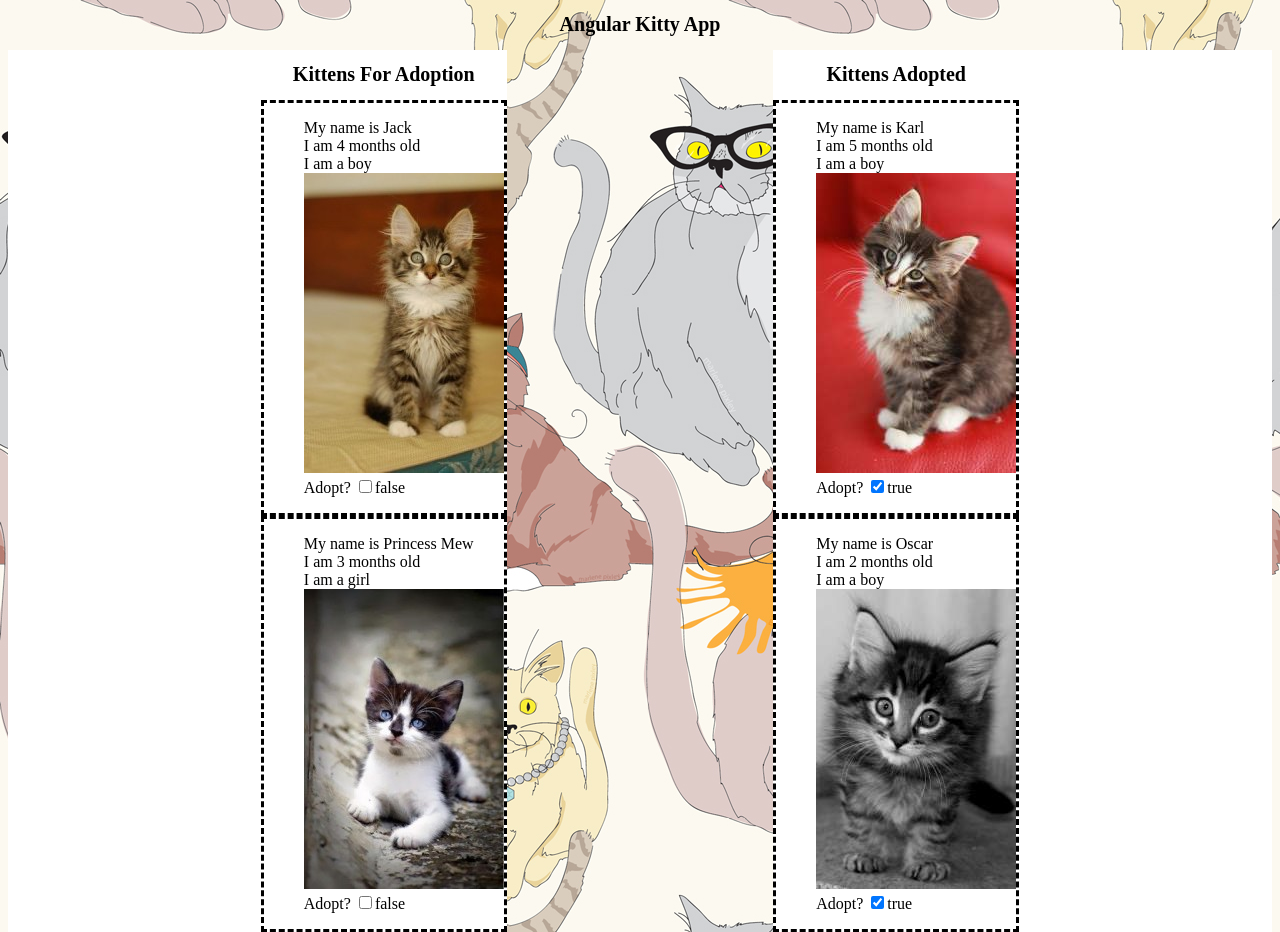
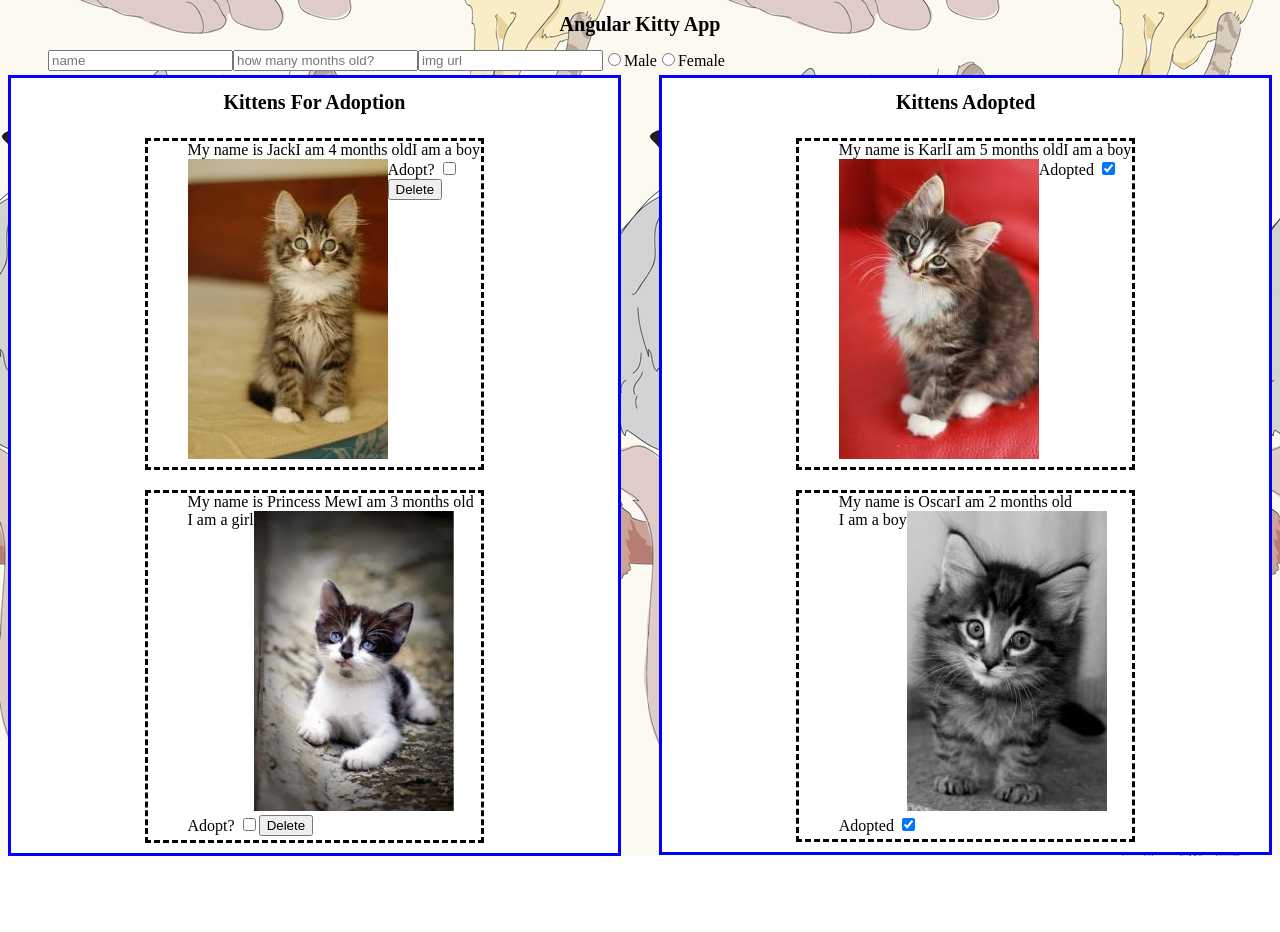
Before and after one commit to cpurtlebaugh/angular-kitty-shelter, a plain HTML site: page index.html in a window 1280 px wide. After the commit the page ends 856 px from the top, so only its background shows below. Drawn offline with nearby package versions, Linux system fonts and the light colour scheme.

Commit message:
updated css, messed w/ controller, working on form for add and deletion

```diff
--- a/css/style.css
+++ b/css/style.css
@@ -6,6 +6,13 @@ body {
 
 ul {
   list-style: none;
+  text-align: center;
+  display: inline-block;
+  margin: auto;
+}
+
+li {
+  float: left;
 }
 
 #container {
@@ -14,18 +21,28 @@ ul {
 
 .dashed {
   border-style: dashed;
+  width: 55%;
+  margin: 0 auto;
+  display: inline-block; /*to center into parent div*/
+  margin: 10px 10px;
 }
 
 .left-container {
   float: left;
-  padding-left: 20%;
   background-color: white;
+  border-style: solid;
+  border-color: blue;
+  text-align: center;
+  max-width: 48%;
 }
 
 .right-container {
   float: right;
-  padding-right: 20%;
   background-color: white;
+  border-style: solid;
+  border-color: blue;
+  text-align: center;
+  max-width: 48%;
 }
 
 h1 {
--- a/index.html
+++ b/index.html
@@ -12,11 +12,20 @@
 	</head>
 
 	<body ng-controller="KittiesController as vm">
+
 		<h1>Angular Kitty App</h1>
 
+	<form>
+		<ul>
+			<li><input type="text" placeholder="name"></li>
+			<li><input type="text" placeholder="how many months old?"></li>
+			<li><input type="text" placeholder="img url"></li>
+			<li><input type="radio">Male</li>
+			<li><input type="radio">Female</li>
+		</ul>
+	</form>
 
 		<div class="left-container">
-			<div>
 		 <h1>Kittens For Adoption</h1>
 
 	 		<div class="dashed" ng-repeat="kitten in vm.allKittens | filter:{adopted:false}">
@@ -25,17 +34,16 @@
 					<li> I am {{kitten.monthsOld}} months old </li>
 					<li> I am a {{kitten.gender}}</li>
 					<li ng-src="kitten.image"> <img src="{{kitten.image}}"></li>
-						<li> Adopt? <input type="checkbox" ng-click="kitten.adopted = !kitten.adopted">{{kitten.adopted}}</input></li>
+					<li> Adopt? <input type="checkbox" ng-click="kitten.adopted = !kitten.adopted"></input></li>
+					<li><button ng-click="vm.removeKittens">Delete</button></li>
 				</ul>
-				</div>
-
 			</div>
 		</div>
 
 
 
+
 <div class="right-container">
-	<div>
 	<h1>Kittens Adopted</h1>
  		<div class="dashed" ng-repeat="kitten in vm.allKittens | filter:{adopted:true}">
 			<ul>
@@ -43,9 +51,8 @@
 				<li> I am {{kitten.monthsOld}} months old </li>
 				<li> I am a {{kitten.gender}}</li>
 				<li ng-src="kitten.image"> <img src="{{kitten.image}}"></li>
-				<li> Adopt? <input type="checkbox" checked ng-click="kitten.adopted = !kitten.adopted">{{kitten.adopted}}</input></li>
+				<li> Adopted <input type="checkbox" checked ng-click="kitten.adopted = !kitten.adopted"></input></li>
 			</ul>
-		</div>
 		</div>
 </div>
 
--- a/js/KittiesController.js
+++ b/js/KittiesController.js
@@ -14,6 +14,7 @@ function KittiesController() {
 	vm.allKittens =
 	[
 		{
+			id: 0,
 			catName: 'Karl',
 			monthsOld: 5,
 			gender: 'boy',
@@ -21,6 +22,7 @@ function KittiesController() {
 			adopted: true,
 		},
 		{
+			id: 1,
 			catName: 'Jack',
 			monthsOld: 4,
 			gender: 'boy',
@@ -28,6 +30,7 @@ function KittiesController() {
 			adopted: false
 		},
 		{
+			id: 2,
 			catName: 'Oscar',
 			monthsOld: 2,
 			gender: 'boy',
@@ -35,6 +38,7 @@ function KittiesController() {
 			adopted: true
 		},
 		{
+			id: 3,
 			catName: 'Princess Mew',
 			monthsOld: 3,
 			gender: 'girl',
@@ -44,6 +48,27 @@ function KittiesController() {
 
 	];
 
+	// vm.newKitten = {id: 0, catName: '', monthsOld: '', gender'', image: '', adopted: false};
+
+	// vm.add = function(){
+	// 	this.allKittens.push({
+	// 		id: 		 this.id,
+	// 		catName: this.catName,
+	// 		monthsOld: this.monthsOld,
+	// 		gender: this.gender,
+	// 		image: this.image,
+	// 		adopted: this.adopted
+	// 	)};
+	// 	this.ids++;
+	// 	this.newKitten.task = '';
+	// };
+
+	vm.remove = function(removeKittens){
+		this.allKittens = this.allKittens.filter(function(kitten){
+			return kitten.id != removeKittens.id;
+		});
+	};
+
 }
 
 })();
```
Lines whose indentation alone changed are shown as unchanged.
